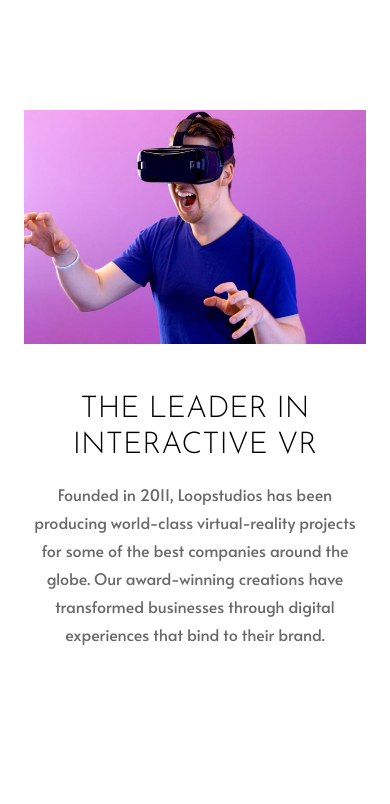
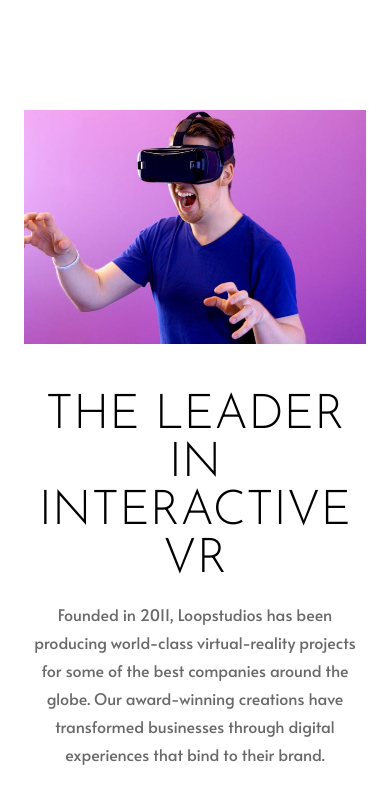
Before and after one commit to Xjanus12x/Loop-studios-landing-page, a React (Vite) app: page / in a window 390 px wide. Shown: the part 610-1414 px from the top of the page. Before the commit the page ends 1370 px from the top, so only its background shows below. Built offline with nearby package versions, Linux system fonts and the light colour scheme.

Commit message:
feat: add CompanyIntroduction component with responsive design and company details

```diff
--- a/src/components/CompanyIntroduction.tsx
+++ b/src/components/CompanyIntroduction.tsx
@@ -9,11 +9,11 @@ export default function CompanyIntroduction() {
         <img src={interactiveMobile} aria-hidden={true} />
       </picture>
 
-      <article className="text-center space-y-4">
-        <header className="josefin-sans text-3xl uppercase">
+      <article className="space-y-4 text-center">
+        <header className="text-5xl uppercase josefin-sans">
           <h2>The leader in interactive vr</h2>
         </header>
-        <p className="alata-regular text-primary-veryDarkGray leading-7">
+        <p className="leading-7 alata-regular text-primary-veryDarkGray">
           Founded in 2011, Loopstudios has been producing world-class
           virtual-reality projects for some of the best companies around the
           globe. Our award-winning creations have transformed businesses through
```
